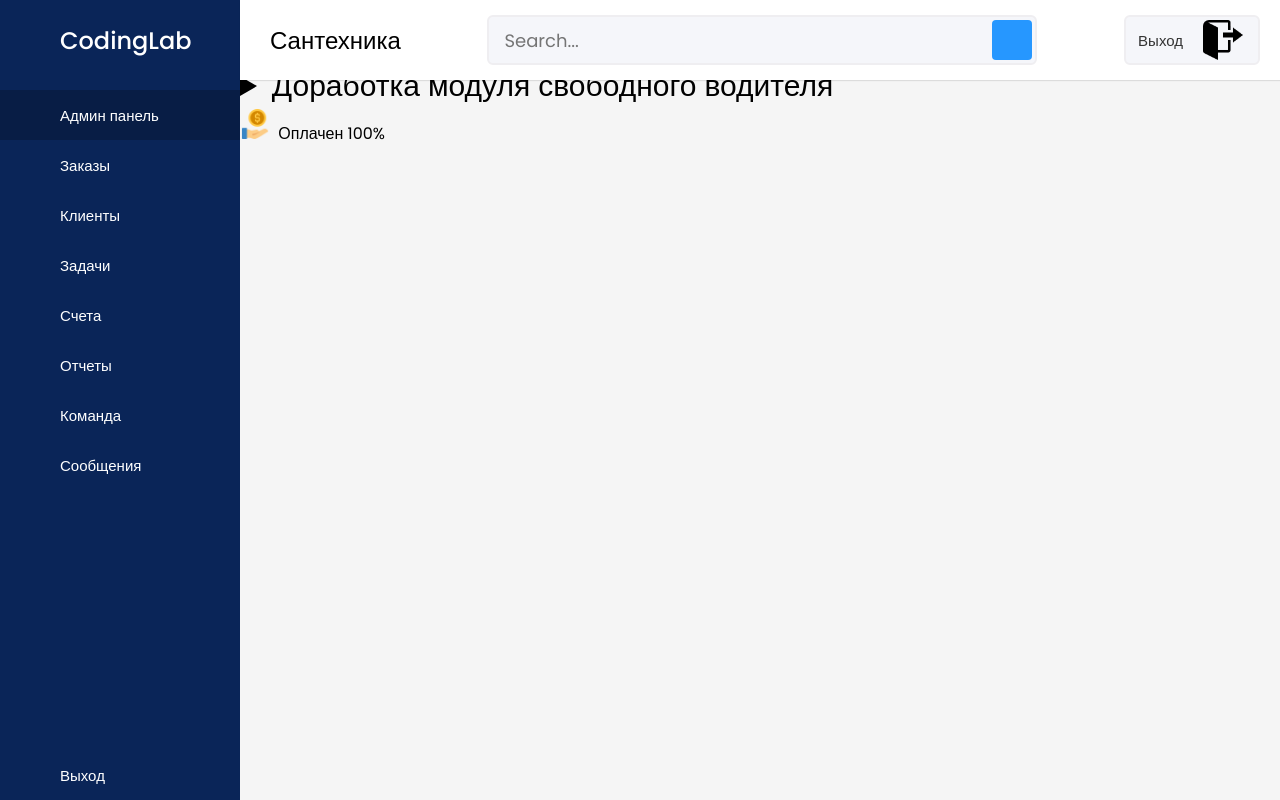
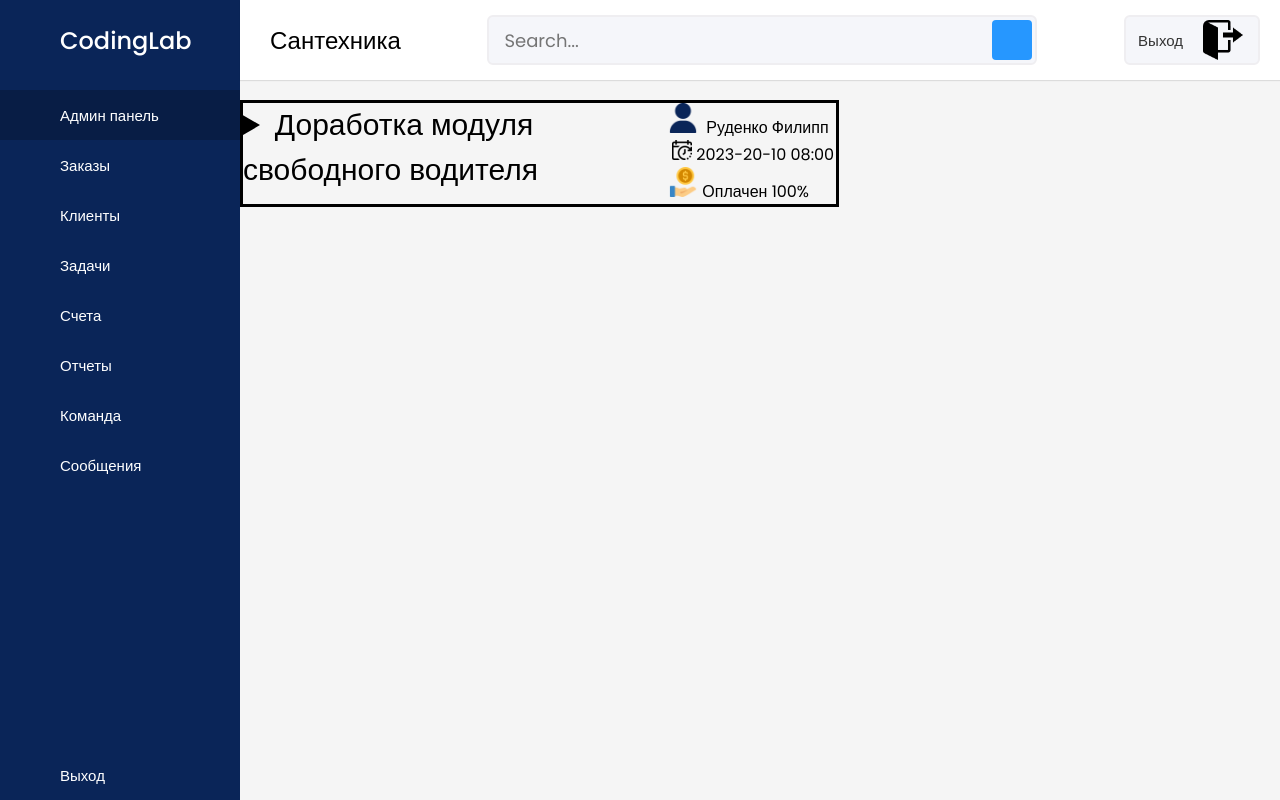
Before and after one commit to Johnny-kiv/Crm, a Flask app: page /1 in a window 1280 px wide. Run offline with Flask 3, Linux system fonts and the light colour scheme.

Commit message:
i'm in progress design

```diff
--- a/static/style.css
+++ b/static/style.css
@@ -225,6 +225,11 @@
 .box .indicator i.down{
   background: #e87d88;
 }
+.indicator{
+margin-right:2px;
+display:block;
+float:right;
+}
 .home-content .box .indicator .text{
   font-size: 12px;
 }
--- a/templates/tasks-descriptions/1.html
+++ b/templates/tasks-descriptions/1.html
@@ -88,24 +88,30 @@
         <img src="static/exit.png" style="margin-left:10px;right:1px;"/>
       </div>
     </nav>
+      <br>
+      <br>
+      <br>
+      <br>
+      <div style="border:solid;position: absolute;">
         <div>
-            <div class="indicator">
+            <div class="indicator" style="border:2px;">
               <img src="/static/executor.png"width="30px" style="margin-right:4px;">
               <span class="text">{{author}}</span>
-            <div style="margin-left:20px;">
-              <img src="/static/deadline.png"/>
-              <span class="text">{{data}}</span>
-            </div>
+               <div style="margin-left:4px">
+                  <img src="/static/deadline.png"/>
+                  <span class="text">{{data}}</span>
+                  </div>
+               <div>
+                  <img src="/static/sale.png" width="30px" style="margin-left:0px;"/>
+                  <span class="text">{{status}}</span>
+               </div>
             </div>
             <details>
                 <summary style="font-size:30px">{{number}} {{name}}</summary>
                 <span class="description" style="font-size:20px">{{descr}}</span>
             </details>
-            <div class="indicator">
-              <img src="/static/sale.png" width="30px" style="margin-right:4px;"/>
-              <span class="text">{{status}}</span>
-            </div>
         </div>
+  </div>
   </section>
 </body>
 </html>
```
